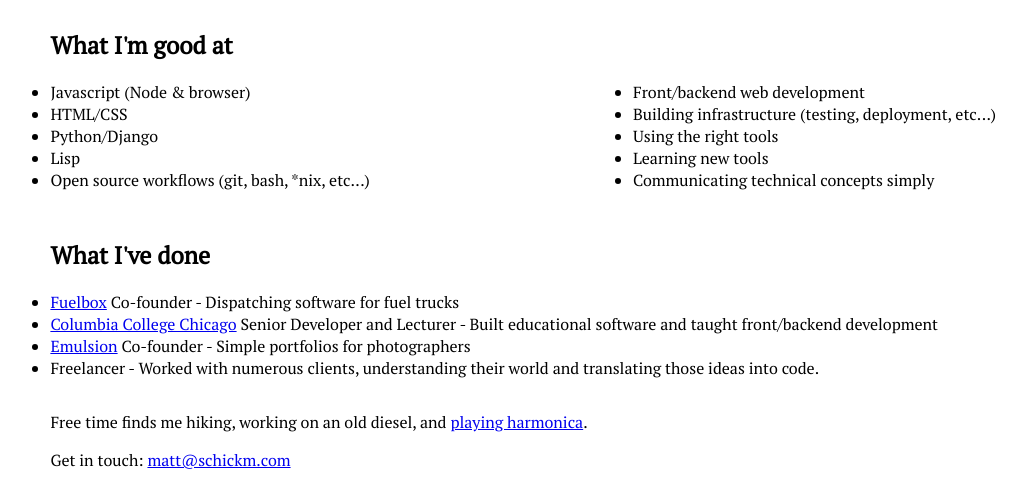
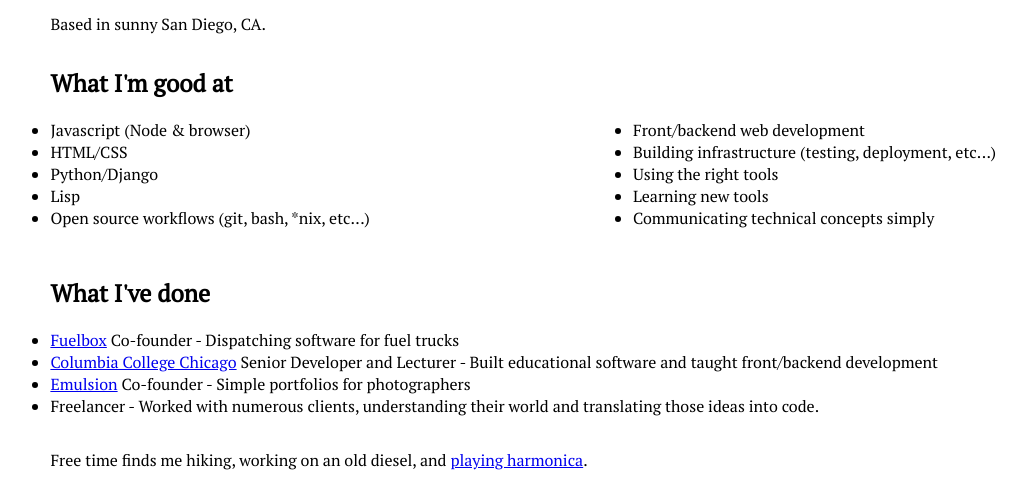
Before and after one commit to schickm/mattschick.com, a website: page src/index.html in a window 1280 px wide. Shown: the part 206-690 px from the top of the page, without its empty margins (60-1086 px from the left). Drawn offline with Linux system fonts and the light colour scheme; files that its build step writes are made by us from their sources; files whose address does not match are found by name.

Commit message:
add location

```diff
--- a/src/index.html
+++ b/src/index.html
@@ -16,6 +16,8 @@
 		<p>
 			I'm a software engineer, architect, and educator.  Be it high traffic, lean startup, or aging massive codebase, I've done it all.
 		</p>
+
+		<p>Based in sunny San Diego, CA.</p>
 	</section>
 
 	<section>
```
